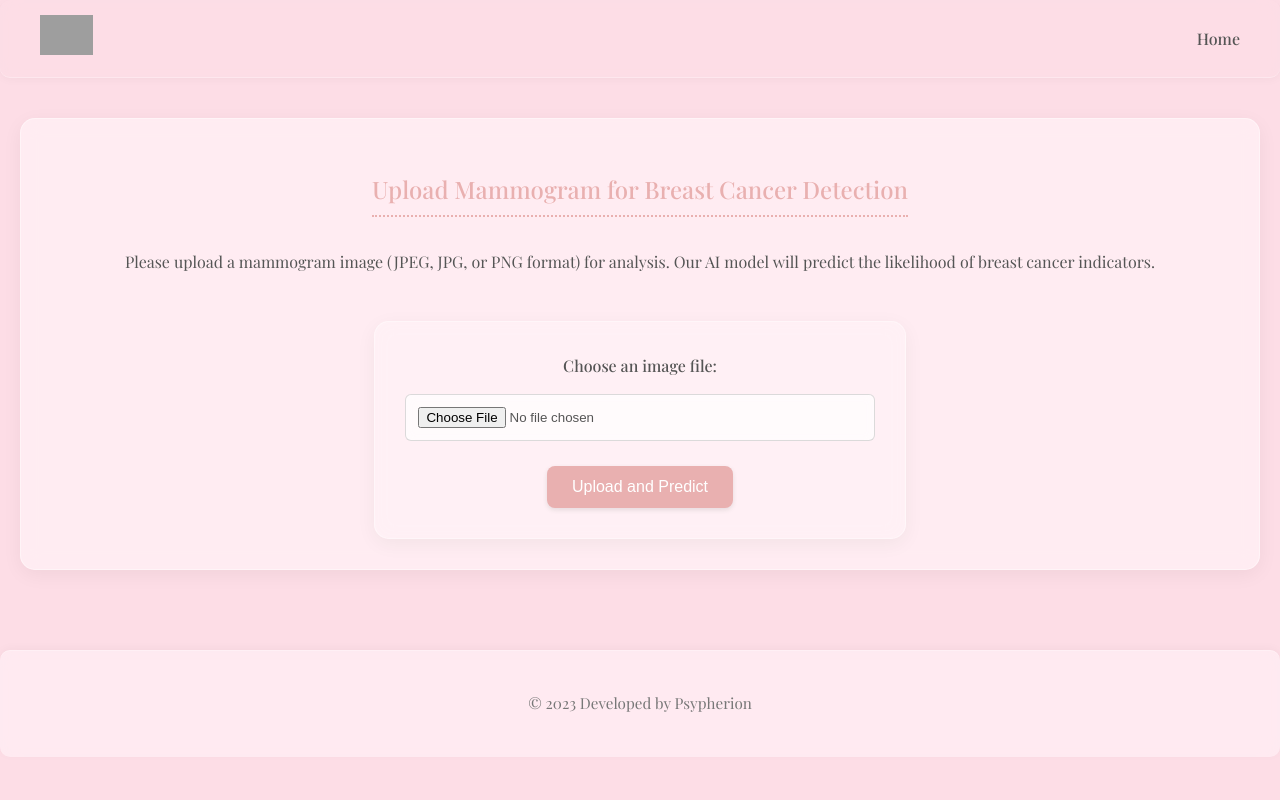
After one commit to psypherion/pinn-bcd, a Python web app: template templates/upload.html in a window 1280 px wide. The commit adds this page. Run offline with Jinja, Linux system fonts and the light colour scheme; the template is opened without the code that fills it, so the values that code supplies are empty; grey boxes are pictures that could not be loaded.

Commit message:
web ui update

```diff
--- a/server/server_model.py
+++ b/server/server_model.py
@@ -45,12 +45,13 @@ async def predict(request):
     predictions_np = predictions.numpy()
     predicted_class = int(np.argmax(predictions_np))
     confidence = float(np.max(predictions_np))
-
+    confidence = round(confidence, 4)*100
     # Map class index to label.
     label_map = {0: "Benign", 1: "Malignant"}
     result = {
         "predicted_class": label_map.get(predicted_class, "Unknown"),
-        "confidence": f"{confidence:.4f}"
+        "confidence": f"{confidence:.2f}%",
+        "predictions": predictions_np.tolist()
     }
     return JSONResponse(result)
 
--- a/src/styles.css
+++ b/src/styles.css
@@ -1,54 +1,205 @@
-/* Minimalistic, aesthetic CSS */
+/* styles.css - Coquette Pinkish Aesthetic */
+
+/* Reset and Basic Styles */
 body {
-    font-family: Arial, sans-serif;
-    background: #f7f7f7;
-    color: #333;
+    font-family: 'Playfair Display', serif;
+    margin: 0;
+    padding: 0;
+    background-color: #fddde6; /* Very soft pastel pink - Background */
+    color: #555; /* Slightly lighter dark gray for softer text */
+    line-height: 1.7; /* Increased line height for readability */
+    -webkit-font-smoothing: antialiased; /* Better font rendering for webkit */
+    -moz-osx-font-smoothing: grayscale; /* Better font rendering for Firefox */
+}
+
+/* Typography */
+h2 {
+    color: #e9b0b0; /* Rose Quartz - Section Titles */
+    margin-bottom: 15px;
+    border-bottom: 2px dotted #e9b0b0; /* Dotted border for softness */
+    padding-bottom: 5px;
+    display: inline-block;
+    font-weight: 500; /* Slightly lighter font weight for headings */
+}
+
+a {
+    color: #e9b0b0; /* Rose Quartz - Link Color */
+    text-decoration: none;
+    transition: color 0.3s ease; /* Smooth color transition on hover */
+}
+
+a:hover {
+    color: #d87093; /* Pale Violet Red - Slightly more vibrant pink on hover */
+    text-decoration: underline; /* Keep underline on hover */
+}
+
+/* Layout and Structure */
+.container {
+    max-width: 1200px;
+    margin: 0 auto;
+    padding: 30px; /* Increased padding */
+}
+
+header {
+    background-color: rgba(253, 221, 230, 0.7); /* Soft pastel pink with transparency for glassmorphism */
+    padding: 15px 0;
+    backdrop-filter: blur(10px); /* Blur effect for glassmorphism */
+    -webkit-backdrop-filter: blur(10px); /* For Safari */
+    border-bottom: 1px solid rgba(255, 255, 255, 0.3); /* Light white border for glass effect */
+    box-shadow: 0 2px 10px rgba(0, 0, 0, 0.03); /* Very subtle shadow for depth */
+    border-radius: 10px; /* Rounded header corners */
+    margin-bottom: 20px; /* Margin below header */
+}
+
+.navbar {
+    display: flex;
+    justify-content: space-between;
+    align-items: center;
+    padding: 0 30px; /* Increased navbar padding */
+    max-width: 1200px;
+    margin: 0 auto;
+}
+
+.nav-left, .nav-right {
     display: flex;
     align-items: center;
-    justify-content: center;
-    height: 100vh;
-    margin: 0;
 }
 
-  .container {
-    background: #fff;
-    padding: 2rem;
-    border-radius: 8px;
-    box-shadow: 0 4px 8px rgba(0,0,0,0.1);
-    text-align: center;
-    max-width: 400px;
-    width: 100%;
+.nav-icon {
+    margin-right: 25px; /* Increased space for icon */
 }
 
-  h1 {
-    margin-top: 0;
-    color: #2a7ae2;
+.nav-right a {
+    margin-left: 25px; /* Increased space between nav links */
+    font-weight: 500; /* Slightly lighter font weight for nav links */
+    color: #555; /* Soft dark gray nav link color */
+    transition: color 0.3s ease; /* Smooth color transition on hover */
 }
 
-  form {
-    margin-bottom: 1rem;
+.nav-right a:hover {
+    color: #e9b0b0; /* Rose Quartz - Nav Link Hover */
+    text-decoration: none; /* Remove underline on hover for nav links */
+}
+
+
+main {
+    padding: 20px;
+}
+
+section {
+    margin-bottom: 40px;
+    padding: 30px; /* Increased section padding */
+    background-color: rgba(255, 240, 245, 0.8); /* Lavender Blush with transparency for glassmorphism */
+    border-radius: 15px; /* More rounded section corners */
+    box-shadow: 0 5px 20px rgba(0, 0, 0, 0.05); /* Slightly more pronounced shadow */
+    backdrop-filter: blur(10px); /* Blur effect for glassmorphism */
+    -webkit-backdrop-filter: blur(10px); /* For Safari */
+    border: 1px solid rgba(255, 255, 255, 0.4); /* Light white border for glass effect */
+}
+
+.hero-section {
+    display: flex;
+    gap: 40px; /* Increased gap */
+    align-items: center;
+}
+
+.hero-text {
+    flex: 1;
+}
+
+.hero-video {
+    flex: 1;
+    text-align: center;
+}
+
+.upload-section, .philosophy-section, .accuracy-section, .contact-section {
+    text-align: center;
+}
+
+.contact-details {
+    margin-top: 25px; /* Increased margin */
+    text-align: left;
+}
+
+footer {
+    background-color: rgba(255, 240, 245, 0.7); /* Lavender Blush with transparency for glassmorphism */
+    padding: 25px 0; /* Increased footer padding */
+    text-align: center;
+    font-size: 0.95em; /* Slightly larger footer font */
+    color: #777; /* Lighter gray for footer text */
+    border-top: 1px solid rgba(255, 255, 255, 0.3); /* Light white border for glass effect */
+    backdrop-filter: blur(10px); /* Blur effect for glassmorphism */
+    -webkit-backdrop-filter: blur(10px); /* For Safari */
+    border-radius: 10px; /* Rounded footer corners */
+    margin-top: 20px; /* Margin above footer */
+    box-shadow: 0 -2px 10px rgba(0, 0, 0, 0.03); /* Subtle top shadow for depth */
+}
+
+/* Buttons and Form Elements (if you have them) */
+button, input[type="submit"] {
+    padding: 12px 25px; /* Slightly larger buttons */
+    border: none;
+    border-radius: 8px; /* Rounded button corners */
+    background-color: #e9b0b0; /* Rose Quartz - Button background */
+    color: white;
+    cursor: pointer;
+    font-size: 1em;
+    transition: background-color 0.3s ease; /* Button hover transition */
+    font-weight: 500; /* Slightly lighter font weight for buttons */
+    box-shadow: 0 2px 5px rgba(0, 0, 0, 0.1); /* Subtle button shadow */
+}
+
+button:hover, input[type="submit"]:hover {
+    background-color: #d87093; /* Pale Violet Red - Button hover background */
 }
 
 input[type="file"] {
-    margin-bottom: 1rem;
+    padding: 10px;
+    border: 1px solid rgba(204, 204, 204, 0.7); /* Light border for file input */
+    border-radius: 6px; /* Rounded file input corners */
+    margin-bottom: 15px;
+    background-color: rgba(255, 255, 255, 0.7); /* Slightly transparent white background */
+    backdrop-filter: blur(5px); /* Subtle blur for file input */
+    -webkit-backdrop-filter: blur(5px);
 }
 
-  button {
-    background-color: #2a7ae2;
-    color: #fff;
-    border: none;
-    padding: 0.5rem 1rem;
-    font-size: 1rem;
-    border-radius: 4px;
-    cursor: pointer;
+/* Responsive Design */
+@media (max-width: 768px) {
+    .navbar {
+        flex-direction: column;
+        align-items: flex-start;
+    }
+    .nav-right {
+        flex-direction: column;
+        align-items: flex-start;
+        margin-top: 15px;
+    }
+    .nav-right a {
+        margin-left: 0;
+        margin-bottom: 15px;
     }
 
-  button:hover {
-    background-color: #2067b0;
+    .hero-section {
+        flex-direction: column;
+        text-align: center;
+    }
+    .hero-video {
+        width: 100%;
+        margin-top: 25px;
+    }
+    .hero-video iframe {
+        width: 100%;
+        height: 300px;
     }
 
-  #result {
-    margin-top: 1rem;
-    font-size: 1.1rem;
-    color: #2a7ae2;
+    section {
+        padding: 25px; /* Adjusted section padding for smaller screens */
+        margin-bottom: 35px; /* Adjusted section margin for smaller screens */
     }
+    .container {
+        padding: 20px; /* Adjusted container padding for smaller screens */
+    }
+    .navbar {
+        padding: 0 15px; /* Adjusted navbar padding for smaller screens */
+    }
+}
--- /dev/null
+++ b/templates/upload.html
@@ -0,0 +1,130 @@
+<!DOCTYPE html>
+<html lang="en">
+<head>
+  <meta charset="UTF-8">
+  <meta name="viewport" content="width=device-width, initial-scale=1.0">
+  <title>Upload Mammogram - Breast Cancer Detection</title>
+  <link rel="stylesheet" href="/static/styles.css">
+  <link rel="preconnect" href="https://fonts.googleapis.com">
+  <link rel="preconnect" href="https://fonts.gstatic.com" crossorigin>
+  <link href="https://fonts.googleapis.com/css2?family=Playfair+Display:wght@400;500;600;700&display=swap" rel="stylesheet">
+
+<style>
+    body {
+        font-family: 'Playfair Display', serif;
+    }
+    /* Specific styles for upload.html - Pink Theme Update */
+    .upload-section {
+      text-align: center;
+      padding: 30px; /* Match padding from sections in styles.css */
+    }
+    .upload-form {
+      display: inline-block;
+      margin-top: 30px; /* Match margin from sections in styles.css */
+      padding: 30px; /* Match padding from sections in styles.css */
+      background-color: rgba(255, 240, 245, 0.8); /* Lavender Blush - Glassmorphism Background */
+      border-radius: 15px; /* More rounded corners */
+      box-shadow: 0 5px 20px rgba(0, 0, 0, 0.05); /* Match shadow from sections in styles.css */
+      backdrop-filter: blur(10px); /* Glassmorphism blur */
+      -webkit-backdrop-filter: blur(10px);
+      border: 1px solid rgba(255, 255, 255, 0.4); /* Glassmorphism border */
+    }
+    .upload-form label {
+      display: block;
+      margin-bottom: 15px; /* Increased margin */
+      color: #555; /* Softer dark gray text color */
+      font-weight: 500; /* Lighter font weight */
+    }
+    .upload-form input[type="file"] {
+      margin-bottom: 25px; /* Increased margin */
+      padding: 12px; /* Slightly larger padding */
+      border: 1px solid rgba(204, 204, 204, 0.7); /* Light border */
+      border-radius: 6px;
+      width: 100%;
+      box-sizing: border-box;
+      background-color: rgba(255, 255, 255, 0.7); /* Slightly transparent white background */
+      backdrop-filter: blur(5px); /* Subtle blur */
+      -webkit-backdrop-filter: blur(5px);
+    }
+    .upload-form button {
+      padding: 12px 25px; /* Match button padding from styles.css */
+      border: none;
+      border-radius: 8px; /* Match button border-radius from styles.css */
+      background-color: #e9b0b0; /* Rose Quartz - Button background */
+      color: white;
+      cursor: pointer;
+      font-size: 1em;
+      transition: background-color 0.3s ease; /* Button hover transition */
+      font-weight: 500; /* Lighter font weight */
+      box-shadow: 0 2px 5px rgba(0, 0, 0, 0.1); /* Button shadow */
+    }
+    .upload-form button:hover {
+      background-color: #d87093; /* Pale Violet Red - Button hover color */
+    }
+    #result {
+      margin-top: 30px;
+      padding: 30px; /* Match padding from sections in styles.css */
+      background-color: rgba(255, 240, 245, 0.8); /* Lavender Blush - Glassmorphism Background */
+      border-radius: 15px; /* More rounded corners */
+      border: 1px solid rgba(255, 255, 255, 0.4); /* Glassmorphism border */
+      backdrop-filter: blur(10px); /* Glassmorphism blur */
+      -webkit-backdrop-filter: blur(10px);
+      text-align: left;
+      display: none; /* Hidden initially */
+      box-shadow: 0 5px 20px rgba(0, 0, 0, 0.05); /* Match shadow from sections in styles.css */
+    }
+    #result h3 {
+      color: #e9b0b0; /* Rose Quartz - Result Title */
+      margin-top: 0;
+      border-bottom: 2px dotted #e9b0b0; /* Dotted border for softness */
+      padding-bottom: 5px;
+      display: inline-block;
+      font-weight: 500; /* Lighter font weight */
+    }
+    #result p {
+      margin-bottom: 15px; /* Increased margin */
+      color: #555; /* Softer dark gray text color */
+    }
+  </style>
+</head>
+<body>
+  <header>
+    <nav class="navbar">
+      <div class="nav-left">
+        <div class="nav-icon">
+          <a href="/"><img src="/static/image-modified.png" alt="Website Icon" style="height: 40px;"></a>
+        </div>
+      </div>
+      <div class="nav-right">
+        <a href="/">Home</a>
+      </div>
+    </nav>
+  </header>
+
+  <main>
+    <section class="upload-section">
+      <h2>Upload Mammogram for Breast Cancer Detection</h2>
+      <p>Please upload a mammogram image (JPEG, JPG, or PNG format) for analysis.
+         Our AI model will predict the likelihood of breast cancer indicators.</p>
+
+      <div class="upload-form">
+        <form id="uploadForm" enctype="multipart/form-data">
+          <label for="imageInput">Choose an image file:</label>
+          <input type="file" id="imageInput" name="file" accept=".jpeg, .jpg, .png" required>
+          <button type="submit">Upload and Predict</button>
+        </form>
+      </div>
+
+      <div id="result">
+        <!-- Prediction result will be displayed here -->
+      </div>
+    </section>
+  </main>
+
+  <footer>
+    <p>© 2023 Developed by Psypherion</p>
+  </footer>
+
+  <script src="/static/script.js"></script>
+</body>
+</html>
```
Also changed, not shown: src/script.js (+19 -2 lines), templates/index.html (+74 -14 lines), src/image-modified.png (added), src/image.png (added). Lines whose indentation alone changed are shown as unchanged.
